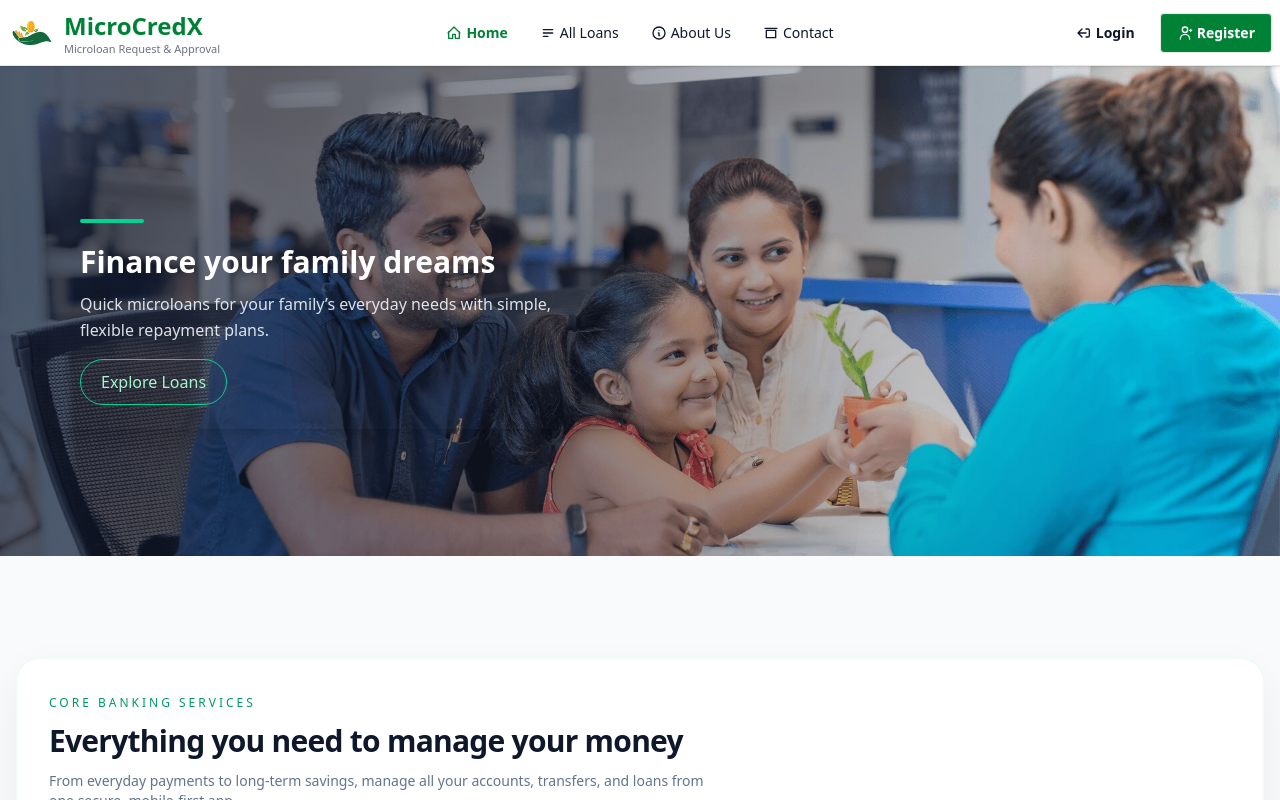
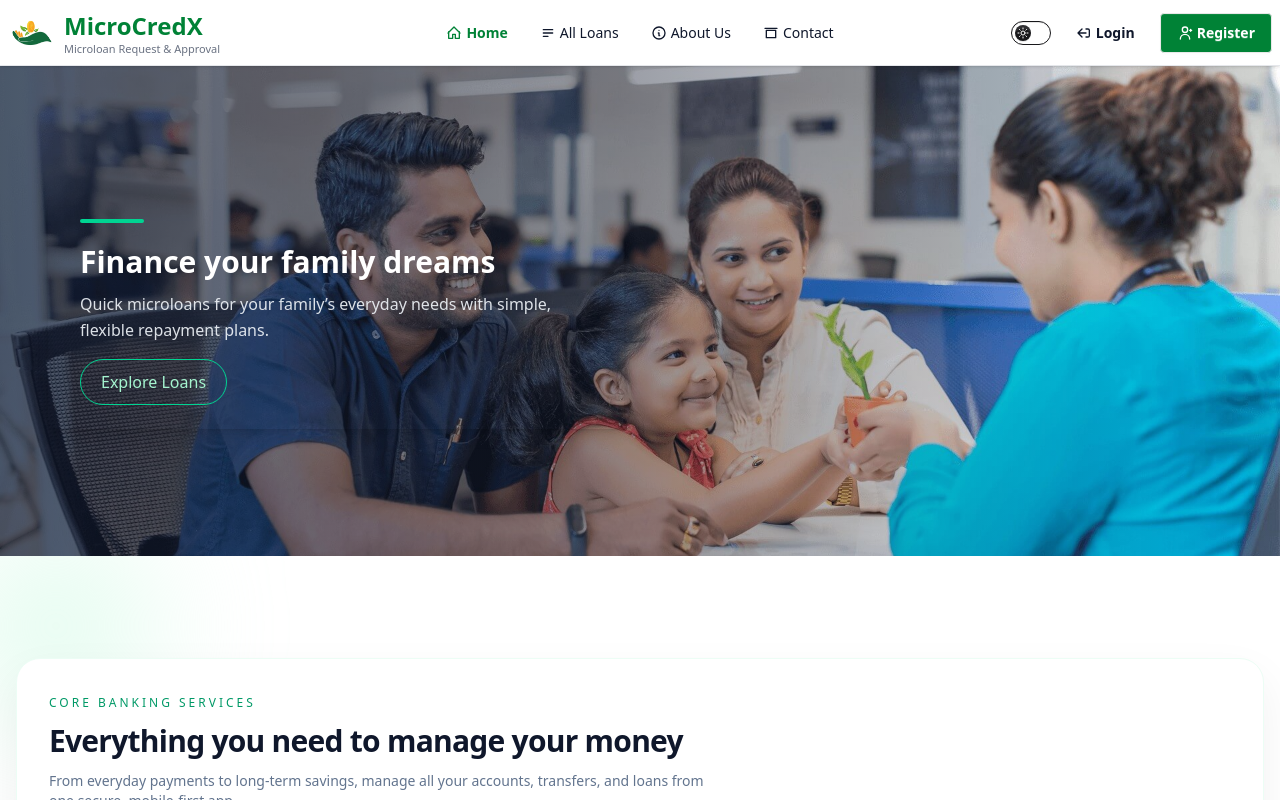
Before and after one commit to Mahfuz5634/MicroCredX-Project-FrontendPart, a React (Vite) app: page / in a window 1280 px wide. Shown: the top 800 px of the page. Built offline with nearby package versions, Linux system fonts and the light colour scheme; no server answers.

Commit message:
implement theme toggle fucntion

```diff
--- a/src/Components/Navbar.jsx
+++ b/src/Components/Navbar.jsx
@@ -1,15 +1,26 @@
 import { Link, NavLink } from "react-router";
-import { useContext } from "react";
+import { useContext, useEffect, useState } from "react";
 import logo from "../assets/logo2.jpg";
 import { Authcontext } from "../ContextApi/AuthContext";
 import toast from "react-hot-toast";
 import { RiArrowDropDownLine } from "react-icons/ri";
 
+const Navbar = () => {
+  const { user, LogOutFunc, loading } = useContext(Authcontext) || {};
 
-const Navbar = () => {
-  const { user, LogOutFunc,loading } = useContext(Authcontext) || {};
+  const [theme, setTheme] = useState(localStorage.getItem("theme") || "light");
 
-   if (loading) {
+  useEffect(() => {
+    const html = document.querySelector("html");
+    html.setAttribute("data-theme", theme);
+    localStorage.setItem("theme", theme);
+  }, [theme]);
+
+  const handleTheme = (checked) => {
+    setTheme(checked ? "dark" : "light");
+  };
+
+  if (loading) {
     return (
       <div className="min-h-[60px] flex items-center justify-center">
         <span className="loading loading-ring loading-lg"></span>
@@ -17,11 +28,10 @@ const Navbar = () => {
     );
   }
 
-
-  const logout=()=>{
+  const logout = () => {
     LogOutFunc();
-    toast.success('Log out succesfully');
-  }
+    toast.success("Log out succesfully");
+  };
 
   const navLinks = (
     <>
@@ -136,9 +146,8 @@ const Navbar = () => {
   );
 
   return (
-    <div className="bg-white border-b border-gray-200 shadow-sm sticky top-0 z-50">
-      <div className="navbar container mx-auto bg-white max-w-7xl">
-
+    <div className="bg-white  border-b border-gray-200 shadow-sm sticky top-0 z-50">
+      <div className="navbar container mx-auto  max-w-7xl">
         <div className="navbar-start">
           <div className="dropdown">
             <label tabIndex={0} className="btn btn-ghost lg:hidden">
@@ -236,6 +245,55 @@ const Navbar = () => {
 
         {/* right side */}
         <div className="navbar-end gap-2">
+          <label className="toggle text-base-content">
+            <input
+              onChange={(e) => handleTheme(e.target.checked)}
+              defaultChecked={localStorage.getItem("theme") === "dark"}
+              type="checkbox"
+              value="synthwave"
+              className="theme-controller"
+            />
+
+            <svg
+              aria-label="sun"
+              xmlns="http://www.w3.org/2000/svg"
+              viewBox="0 0 24 24"
+            >
+              <g
+                strokeLinejoin="round"
+                strokeLinecap="round"
+                strokeWidth="2"
+                fill="none"
+                stroke="currentColor"
+              >
+                <circle cx="12" cy="12" r="4"></circle>
+                <path d="M12 2v2"></path>
+                <path d="M12 20v2"></path>
+                <path d="m4.93 4.93 1.41 1.41"></path>
+                <path d="m17.66 17.66 1.41 1.41"></path>
+                <path d="M2 12h2"></path>
+                <path d="M20 12h2"></path>
+                <path d="m6.34 17.66-1.41 1.41"></path>
+                <path d="m19.07 4.93-1.41 1.41"></path>
+              </g>
+            </svg>
+
+            <svg
+              aria-label="moon"
+              xmlns="http://www.w3.org/2000/svg"
+              viewBox="0 0 24 24"
+            >
+              <g
+                strokeLinejoin="round"
+                strokeLinecap="round"
+                strokeWidth="2"
+                fill="none"
+                stroke="currentColor"
+              >
+                <path d="M12 3a6 6 0 0 0 9 9 9 9 0 1 1-9-9Z"></path>
+              </g>
+            </svg>
+          </label>
           {!user ? (
             <>
               <Link to="/login" className="btn btn-ghost hidden md:inline-flex">
@@ -281,29 +339,36 @@ const Navbar = () => {
               </Link>
             </>
           ) : (
-
             <div className="flex items-center gap-2">
-               <span className="md:text-2xl"><RiArrowDropDownLine /></span>
+              <span className="md:text-2xl">
+                <RiArrowDropDownLine />
+              </span>
 
               <div className="dropdown dropdown-end">
                 <label tabIndex={0} className="btn btn-ghost btn-circle avatar">
-
                   <div className="w-10 rounded-full ring ring-green-500 ring-offset-2 ring-offset-slate-950">
-                    {user?.photoURL ?<> <div className="flex">
-                      <img src={user.photoURL} alt={user.displayName} className="w-10 h-10 object-cover rounded-full" />
-
-
-                    </div>
-
-
-                    </>  : (
+                    {user?.photoURL ? (
+                      <>
+                        {" "}
+                        <div className="flex">
+                          <img
+                            src={user.photoURL}
+                            alt={user.displayName}
+                            className="w-10 h-10 object-cover rounded-full"
+                          />
+                        </div>
+                      </>
+                    ) : (
                       <div className="w-10 h-10 bg-gradient-to-br from-green-500 to-emerald-600 flex items-center justify-center rounded-full text-white font-semibold text-sm">
                         {user?.displayName?.charAt(0)?.toUpperCase() || "U"}
                       </div>
                     )}
                   </div>
                 </label>
-                <ul tabIndex={0} className="mt-3 z-[1] p-2 shadow-lg bg-white rounded-box w-52 menu dropdown-content border border-gray-200">
+                <ul
+                  tabIndex={0}
+                  className="mt-3 z-[1] p-2 shadow-lg bg-white rounded-box w-52 menu dropdown-content border border-gray-200"
+                >
                   <li className="menu-title text-sm font-semibold text-gray-700 px-4 py-2 border-b border-gray-100">
                     {user?.displayName || "User"}
                   </li>
@@ -311,11 +376,25 @@ const Navbar = () => {
                     <NavLink
                       to="/dashboard"
                       className={({ isActive }) =>
-                        `flex items-center gap-2 ${isActive ? "text-green-700 bg-green-50 font-semibold" : ""}`
+                        `flex items-center gap-2 ${
+                          isActive
+                            ? "text-green-700 bg-green-50 font-semibold"
+                            : ""
+                        }`
                       }
                     >
-                      <svg className="w-4 h-4" fill="none" stroke="currentColor" viewBox="0 0 24 24">
-                        <path strokeLinecap="round" strokeLinejoin="round" strokeWidth={2} d="M4 6h7v7H4zM13 6h7v4h-7zM13 12h7v6h-7zM4 15h7v3H4z" />
+                      <svg
+                        className="w-4 h-4"
+                        fill="none"
+                        stroke="currentColor"
+                        viewBox="0 0 24 24"
+                      >
+                        <path
+                          strokeLinecap="round"
+                          strokeLinejoin="round"
+                          strokeWidth={2}
+                          d="M4 6h7v7H4zM13 6h7v4h-7zM13 12h7v6h-7zM4 15h7v3H4z"
+                        />
                       </svg>
                       Dashboard
                     </NavLink>
@@ -325,8 +404,18 @@ const Navbar = () => {
                       onClick={logout}
                       className="flex items-center gap-2 w-full text-left text-red-600 hover:bg-red-50 font-medium"
                     >
-                      <svg className="w-4 h-4" fill="none" stroke="currentColor" viewBox="0 0 24 24">
-                        <path strokeLinecap="round" strokeLinejoin="round" strokeWidth={2} d="M17 16l4-4m0 0l-4-4m4 4H7" />
+                      <svg
+                        className="w-4 h-4"
+                        fill="none"
+                        stroke="currentColor"
+                        viewBox="0 0 24 24"
+                      >
+                        <path
+                          strokeLinecap="round"
+                          strokeLinejoin="round"
+                          strokeWidth={2}
+                          d="M17 16l4-4m0 0l-4-4m4 4H7"
+                        />
                       </svg>
                       Logout
                     </button>
--- a/src/index.css
+++ b/src/index.css
@@ -4,5 +4,5 @@
 
 
 body {
-  @apply bg-slate-50 text-slate-900;
+  @apply  text-slate-900;
 }
```
